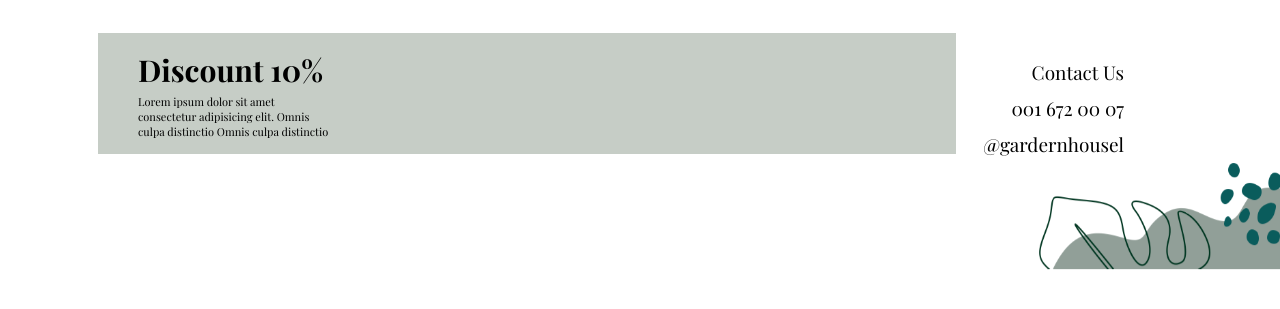
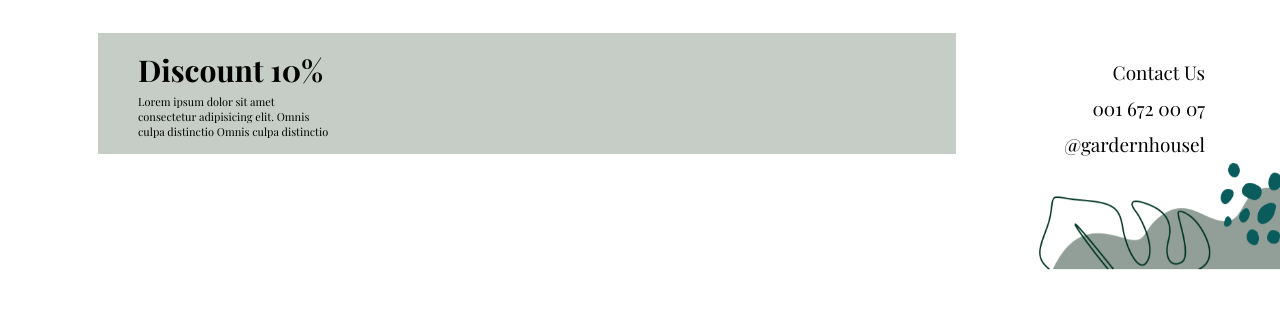
Before and after one commit to ujjwal-rawat-20/garden-page, a plain HTML site: page index.html in a window 1280 px wide. Shown: the part 527-836 px from the top of the page. Drawn offline with nearby package versions, Linux system fonts and the light colour scheme; a web font is replaced by a local one.

Commit message:
updated-contact-component

```diff
--- a/index.css
+++ b/index.css
@@ -216,7 +216,7 @@ body {
 
 .contact-container {
     position: absolute;
-    right: 156px;
+    right: 75px;
     bottom: 106px;
     font-size: 19px;
 }
```
